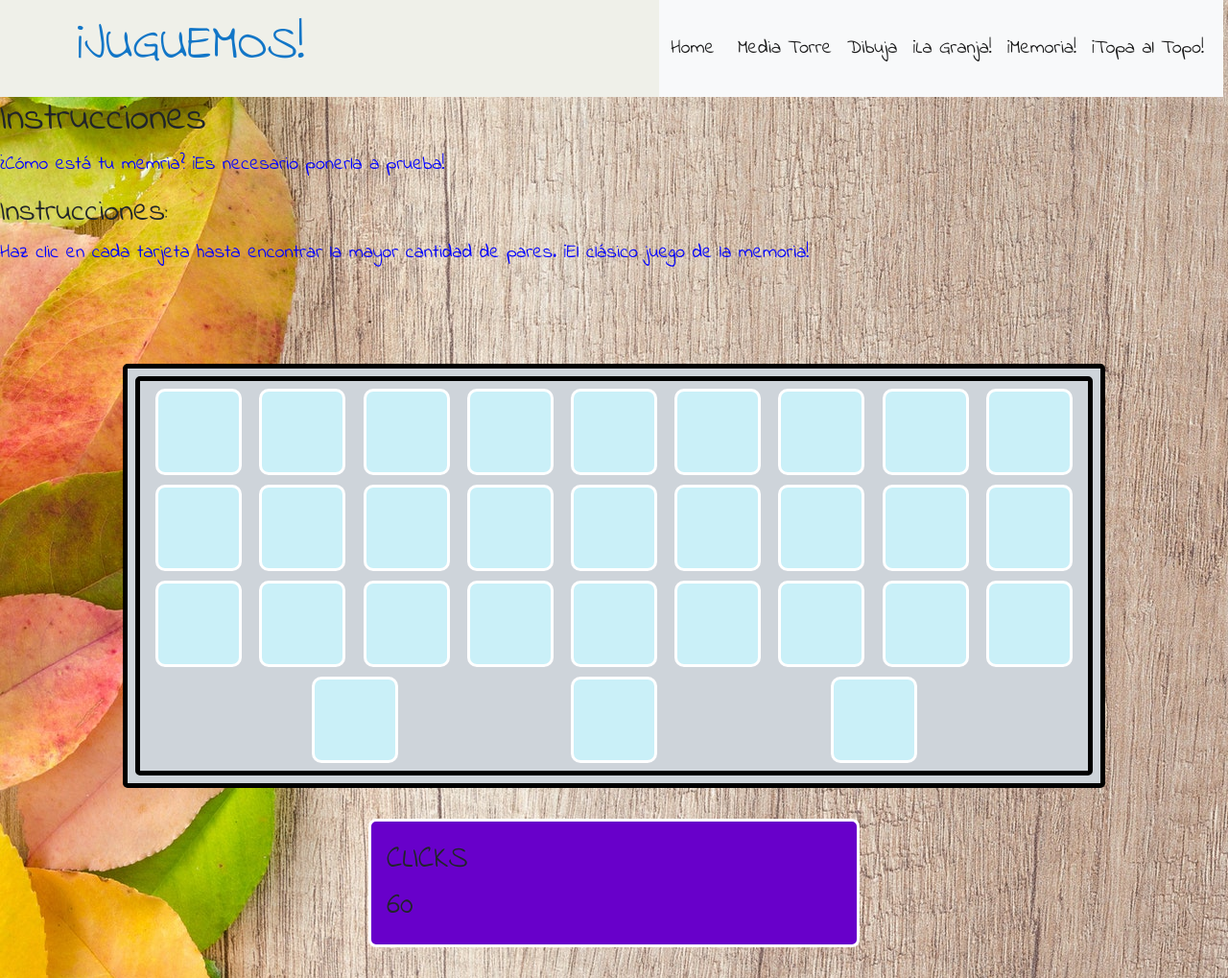
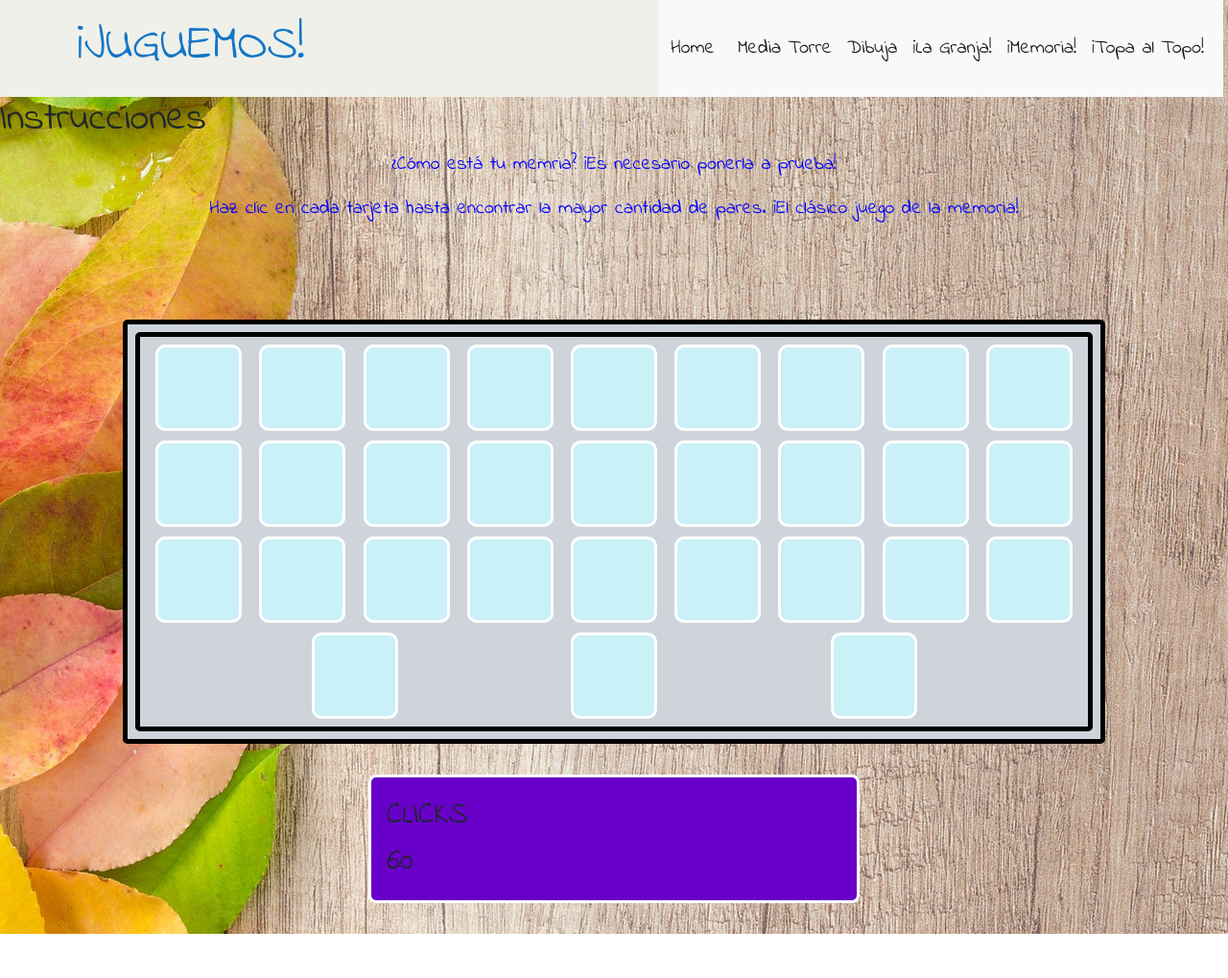
Before and after one commit to lauragarciag/proyjectoGarciaJS, a plain HTML site: page pages/memory.html in a window 1280 px wide. Shown: the whole page at 96% size. After the commit the page ends 973 px from the top, so only its background shows below. Drawn offline with nearby package versions, Linux system fonts and the light colour scheme.

Commit message:
textmemory4

```diff
--- a/css/style_memory.css
+++ b/css/style_memory.css
@@ -34,6 +34,9 @@
 
 .pMem {
   color: blue;
+  display: flex;
+  justify-content: space-around;
+  align-items: space-around;
 }
 
 
--- a/pages/memory.html
+++ b/pages/memory.html
@@ -72,8 +72,6 @@
 
     <h1>Instrucciones</h4>
       <p class="pMem">¿Cómo está tu memria? ¡Es necesario ponerla a prueba!</p>
-
-      <h2>Instrucciones:</h2>
       <p class="pMem">
            Haz clic en cada tarjeta hasta encontrar la mayor cantidad de pares.
            ¡El clásico juego de la memoria!
```
